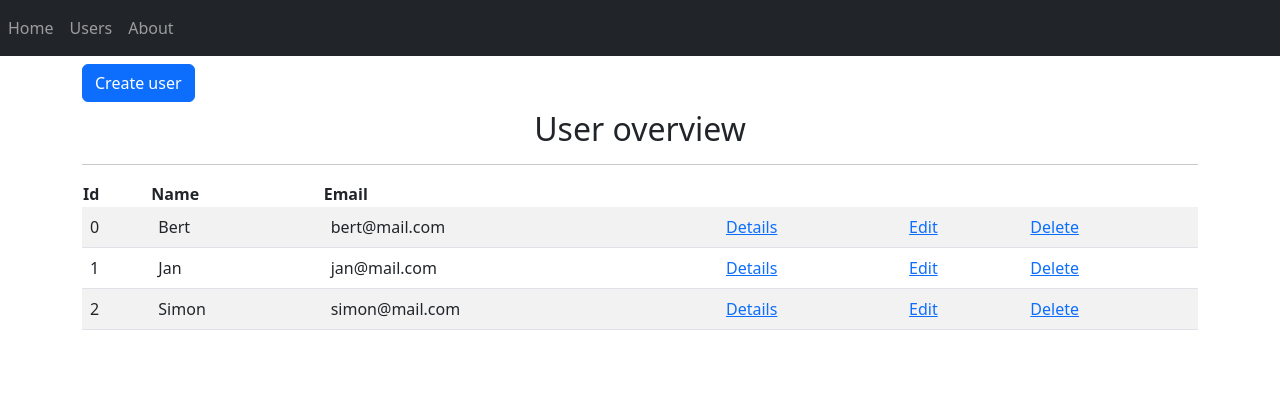
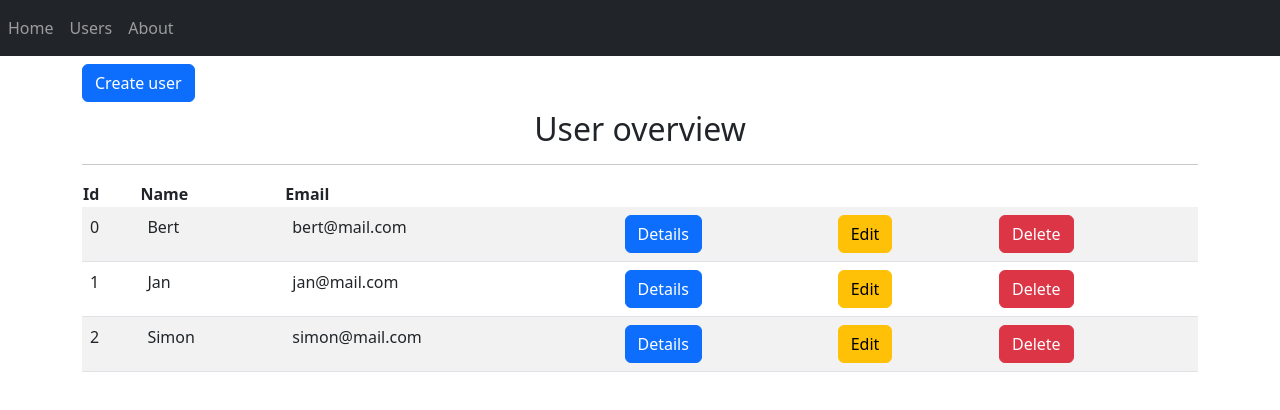
Before and after one commit to RMvanderGaag/nx-angular-project, an Angular app: page /users in a window 1280 px wide. Shown: the top 410 px of the page. Built offline with nearby package versions, Linux system fonts and the light colour scheme.

Commit message:
Added delete function

```diff
--- a/src/app/app-routing.module.ts
+++ b/src/app/app-routing.module.ts
@@ -1,11 +1,13 @@
 import { NgModule } from '@angular/core';
 import { RouterModule, Routes } from '@angular/router';
 import { UserDetailComponent } from './pages/user-page/user-detail/user-detail.component';
+import { UserEditComponent } from './pages/user-page/user-edit/user-edit.component';
 import { UserOverviewComponent } from './pages/user-page/user-overview/user-overview.component';
 
 const routes: Routes = [
   { path: 'users', pathMatch: 'full', component: UserOverviewComponent },
-  { path: 'users/:id', pathMatch: 'full', component: UserDetailComponent }
+  { path: 'users/:id', pathMatch: 'full', component: UserDetailComponent },
+  { path: 'users/new', pathMatch: 'full', component: UserEditComponent }
 ];
 
 @NgModule({
--- a/src/app/pages/user-page/user-overview/user-overview.component.html
+++ b/src/app/pages/user-page/user-overview/user-overview.component.html
@@ -1,5 +1,5 @@
 <div class="container">
-    <a class="btn btn-primary my-2">Create user</a>
+    <a class="btn btn-primary my-2" routerLink="new">Create user</a>
     <h2 class="text-center">User overview</h2>
     <hr>
     <table class="table table-striped">
@@ -13,9 +13,9 @@
                 <td>{{ user.id }}</td>
                 <td>{{ user.name }}</td>
                 <td>{{ user.email }}</td>
-                <td><a routerLink="{{user.id}}" class="underline">Details</a></td>
-                <td><a class="underline">Edit</a></td>
-                <td><a class="underline">Delete</a></td>
+                <td><a routerLink="{{user.id}}" class="btn btn-primary">Details</a></td>
+                <td><a class="btn btn-warning">Edit</a></td>
+                <td><a (click)="deleteUser(user.id)" class=" btn btn-danger">Delete</a></td>
             </tr>
         </tbody>
     </table>
--- a/src/app/pages/user-page/user-overview/user-overview.component.ts
+++ b/src/app/pages/user-page/user-overview/user-overview.component.ts
@@ -16,4 +16,8 @@ export class UserOverviewComponent implements OnInit {
     this.users = this.userService.getUsers();
   }
 
+  deleteUser(id: number) {
+    this.userService.deleteUser(id)
+  }
+
 }
--- a/src/app/shared/services/user/user.service.ts
+++ b/src/app/shared/services/user/user.service.ts
@@ -36,4 +36,9 @@ export class UserService {
   getUserById(id: number): User {
     return this.users.filter(x => x.id == id)[0];
   }
+
+  deleteUser(id: number) {
+    var userToDelete = this.users.findIndex((u) => u.id == id)
+    this.users.splice(userToDelete, 1);
+  }
 }
```
